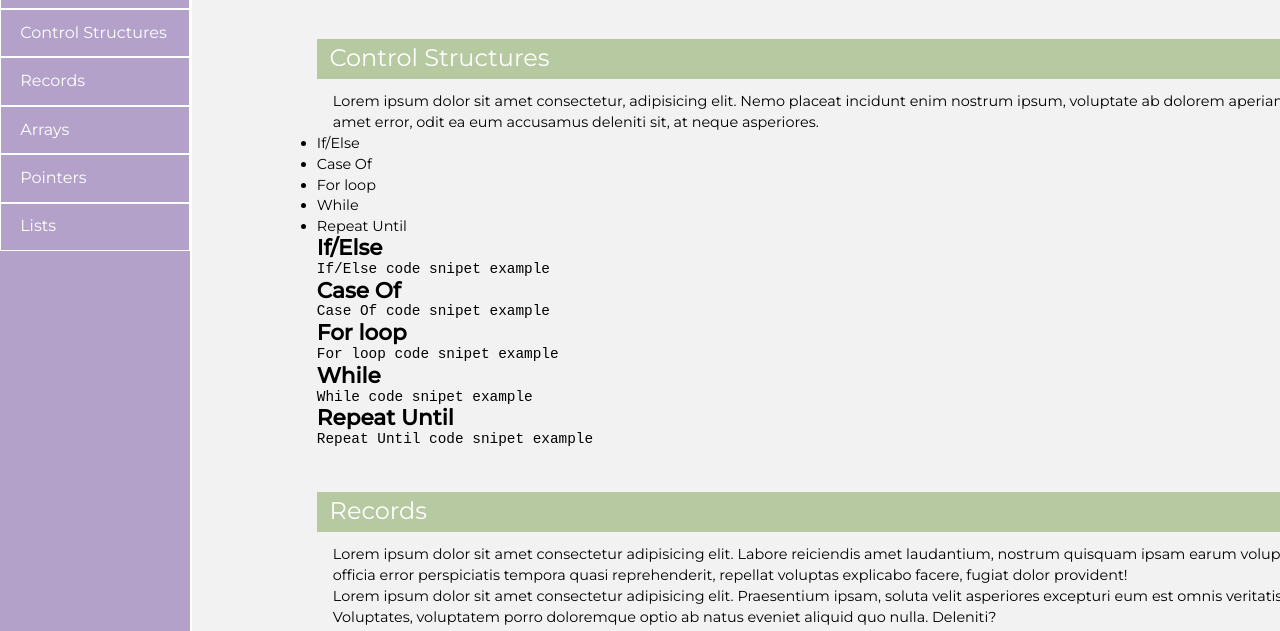
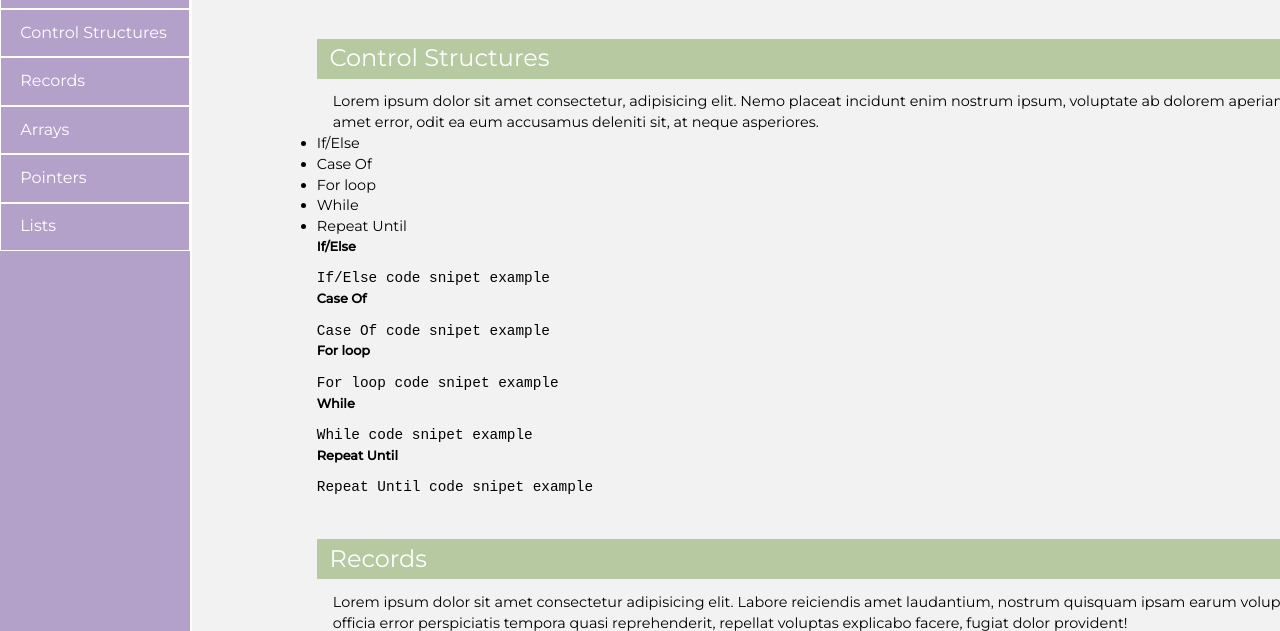
Before and after one commit to wiehl-valentina/pascal-docs, a plain HTML site: page index.html in a window 1280 px wide. Shown: the part 155-786 px from the top of the page. Drawn offline with Linux system fonts and the light colour scheme.

Commit message:
ultimo commit

```diff
--- a/styles.css
+++ b/styles.css
@@ -28,13 +28,13 @@ body {
         font-size: 1.2rem;
     }
 
-    #control_structures h2 {
+    #Control_Structures h2 {
         font-size: 0.8rem;
         margin-bottom: 0.6rem;
         width: 15vw;
     }
 
-    #control_structures code {
+    #Control_Structures code {
         margin-bottom: 0.5rem;
     }
 }
```
